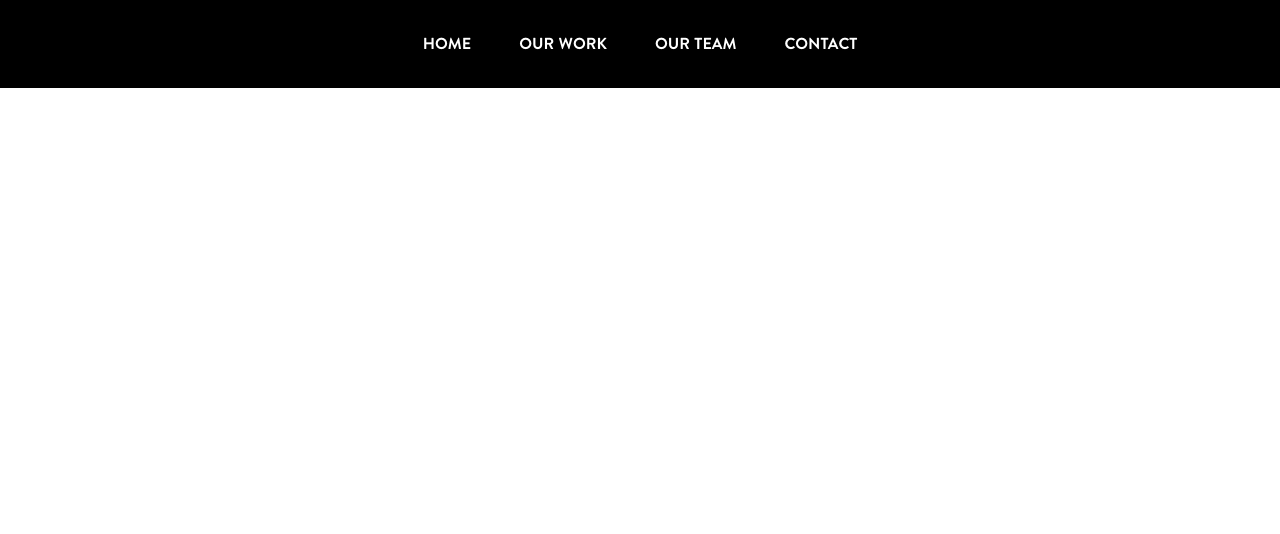
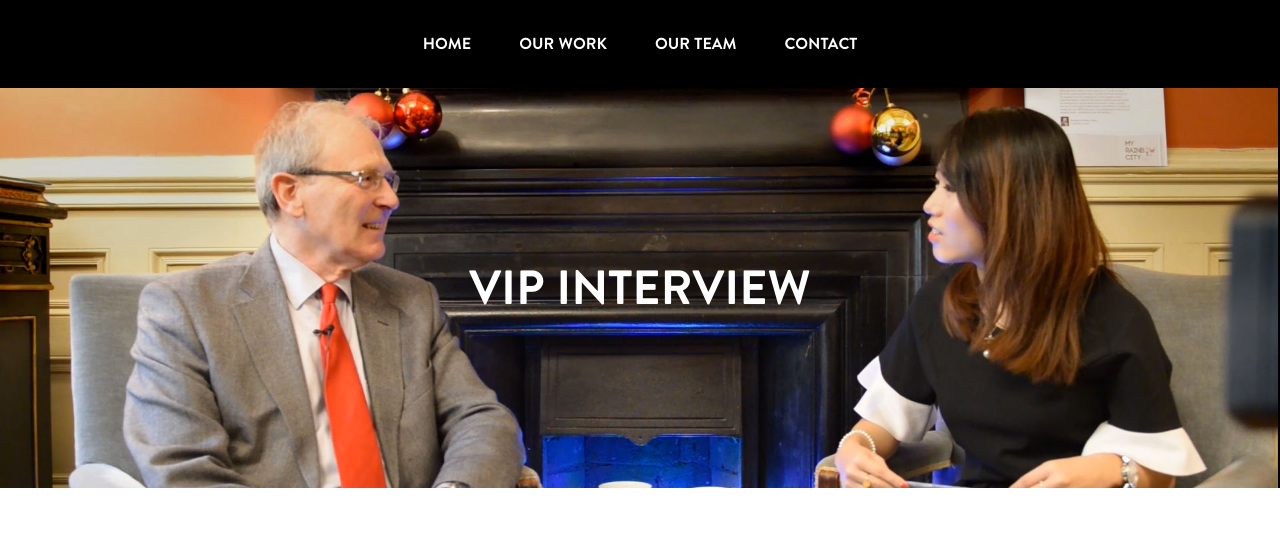
Before and after one commit to HoraceKeung/jmax-site, a Nuxt app: page /work/vip-interview in a window 1280 px wide. Shown: the top 534 px of the page. Built offline with nearby package versions, Linux system fonts and the light colour scheme.

Commit message:
change name

```diff
--- a/pages/work/interview.vue
+++ b/pages/work/vip-interview.vue
@@ -8,7 +8,7 @@
 import SpecificWork from '~/components/generic/SpecificWork'
 export default {
 	components: {SpecificWork},
-	workTitle: 'interview', // workTitle is required for each work
+	workTitle: 'vip-interview', // workTitle is required for each work
 	data () {
 		return {
 			text: ['JMAX MEDIA produces its own interview series with celebrities from any walk of life, notable people in the community and leading academics in their chosen fields. Recent episodes include interviews with the Law Lieutenant of the University of Sussex and the panel of the Chinese desk at PWC, with more to follow in the near future. Check back soon or follow us on YouTube (link) for regular updates.'],
```
Also changed, not shown: static/img/work/vip-interview/1.jpg (renamed from static/img/work/interview/1.jpg), static/img/work/vip-interview/t.jpg (renamed from static/img/work/interview/t.jpg).
